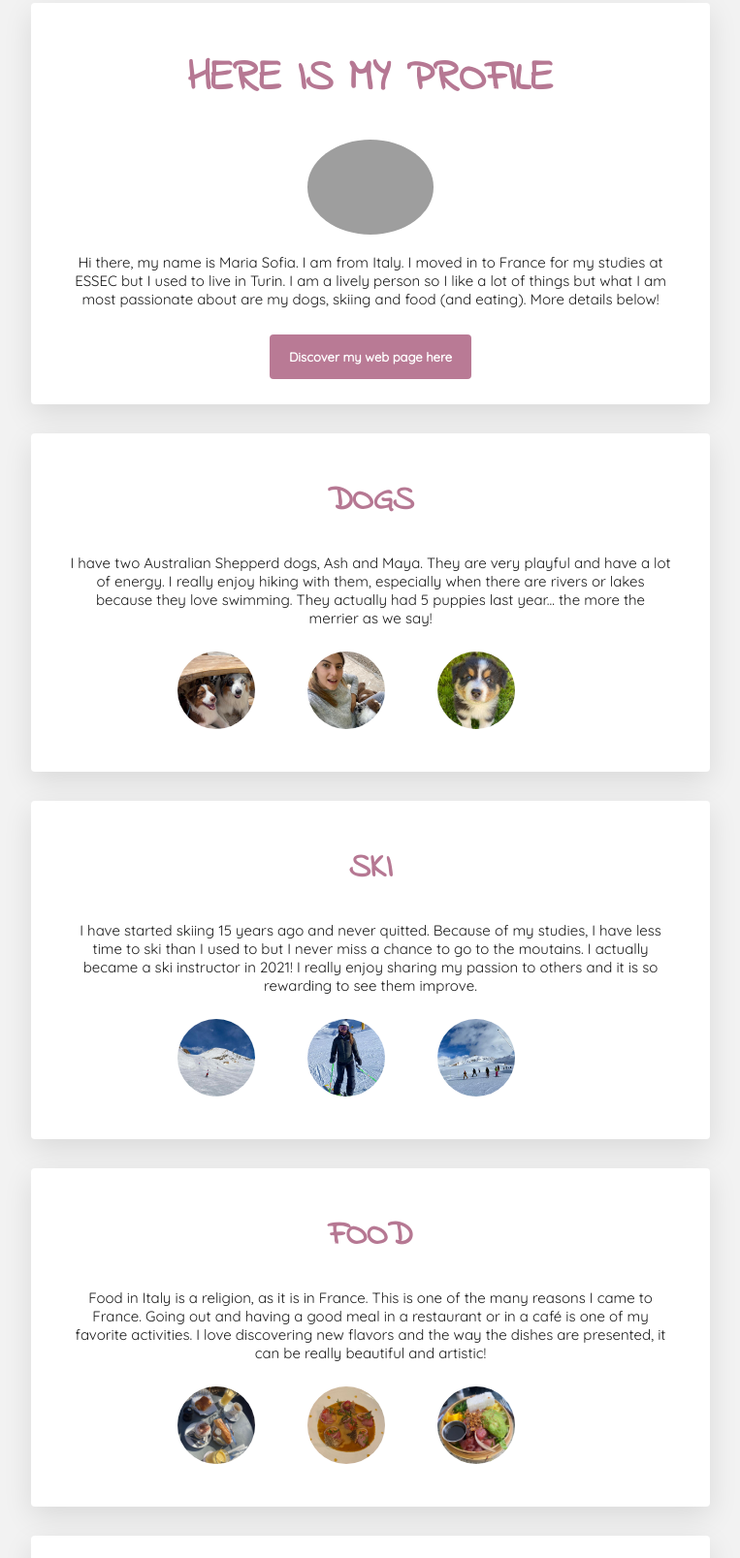
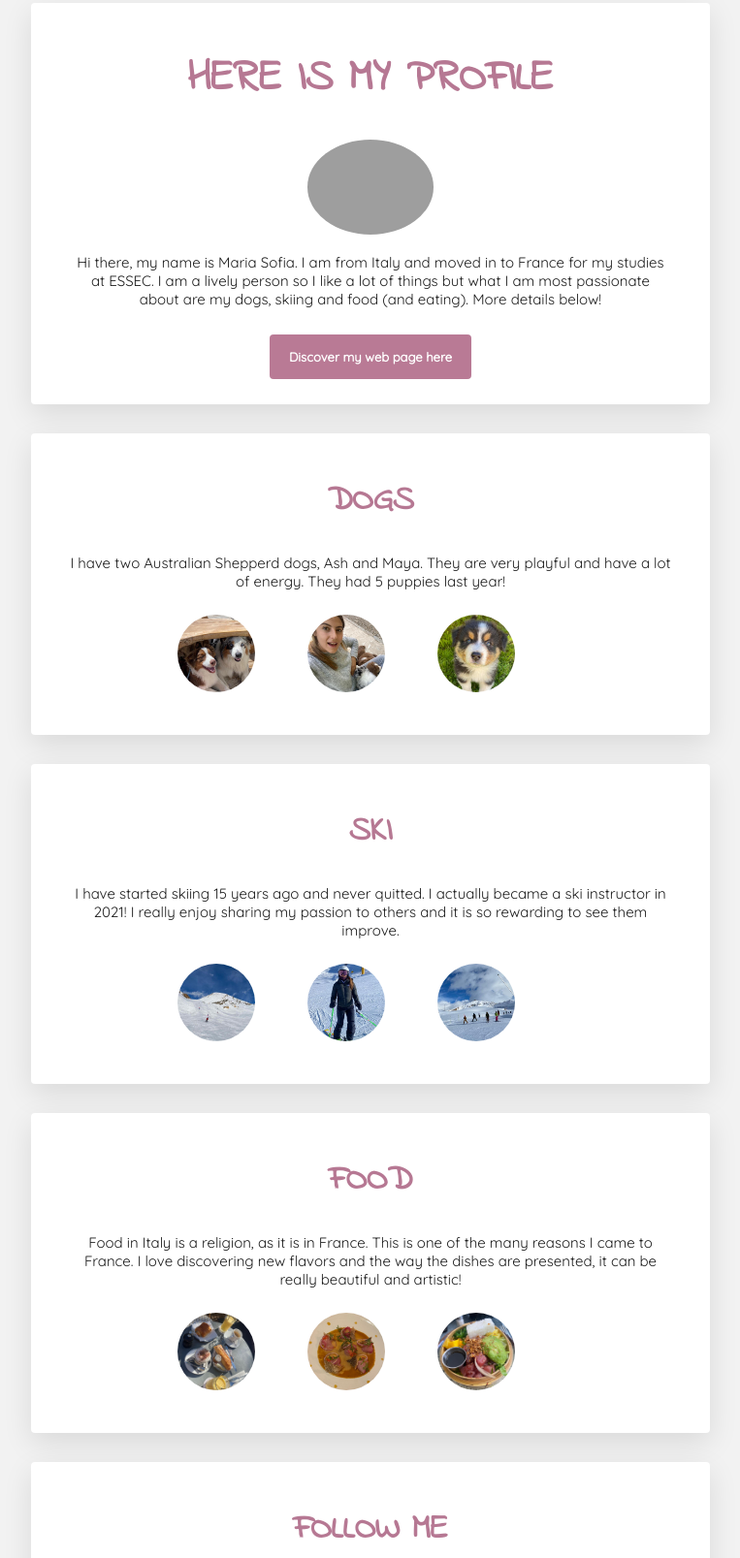
Before and after one commit to MariaSofiaRovera/profile, a plain HTML site: page index.html in a window 1280 px wide. Shown: the part 37-1644 px from the top of the page at 97% size, without its empty margins (258-1021 px from the left). Drawn offline with Linux system fonts and the light colour scheme; grey boxes are pictures that could not be loaded.

Commit message:
Add files via upload

```diff
--- a/index.html
+++ b/index.html
@@ -37,16 +37,16 @@
 				<h1>HERE IS MY PROFILE</h1>
 				<img src="images/profile.jpg" class="img-circle" width="130px" alt="Maria Sofia Rovera">
 				<p>
-					Hi there, my name is Maria Sofia. I am from Italy. I moved in to France for my studies at ESSEC but I used to live in Turin. I am a lively person so I like a lot of things but what I am most passionate about are my dogs, skiing and food (and eating). More details below!
+					Hi there, my name is Maria Sofia. I am from Italy and moved in to France for my studies at ESSEC. I am a lively person so I like a lot of things but what I am most passionate about are my dogs, skiing and food (and eating). More details below!
 				</p>
-				<a href="https://alexiane-benoist.github.io/landing/" class="btn-pink" target="_blank">Discover my web page here</a>
+				<a href="https://mariasofiarovera.github.io/landing/" class="btn-pink" target="_blank">Discover my web page here</a>
 			</div>
 
 			<div class="card-white">
 
 				<h2>DOGS</h2>
 				<p>
-					I have two Australian Shepperd dogs, Ash and Maya. They are very playful and have a lot of energy. I really enjoy hiking with them, especially when there are rivers or lakes because they love swimming. They actually had 5 puppies last year... the more the merrier as we say!
+					I have two Australian Shepperd dogs, Ash and Maya. They are very playful and have a lot of energy. They had 5 puppies last year!
 				</p>
 
 				<img src="images/dogs-1.jpg" class="image-circle" width="80px" alt="Dog 1">
@@ -59,7 +59,7 @@
 
 				<h2>SKI</h2>
 				<p>
-					I have started skiing 15 years ago and never quitted. Because of my studies, I have less time to ski than I used to but I never miss a chance to go to the moutains. I actually became a ski instructor in 2021! I really enjoy sharing my passion to others and it is so rewarding to see them improve.
+					I have started skiing 15 years ago and never quitted. I actually became a ski instructor in 2021! I really enjoy sharing my passion to others and it is so rewarding to see them improve.
 				</p>
 
 				<img src="images/ski-1.jpg" class="image-circle" width="80px" alt="Skiing 1">
@@ -71,7 +71,7 @@
 
 				<h2>FOOD</h2>
 				<p>
-					Food in Italy is a religion, as it is in France. This is one of the many reasons I came to France. Going out and having a good meal in a restaurant or in a café is one of my favorite activities. I love discovering new flavors and the way the dishes are presented, it can be really beautiful and artistic!
+					Food in Italy is a religion, as it is in France. This is one of the many reasons I came to France. I love discovering new flavors and the way the dishes are presented, it can be really beautiful and artistic!
 				</p>
 
 				<img src="images/food-1.jpg" class="image-circle" width="80px" alt="Food 1">
```
